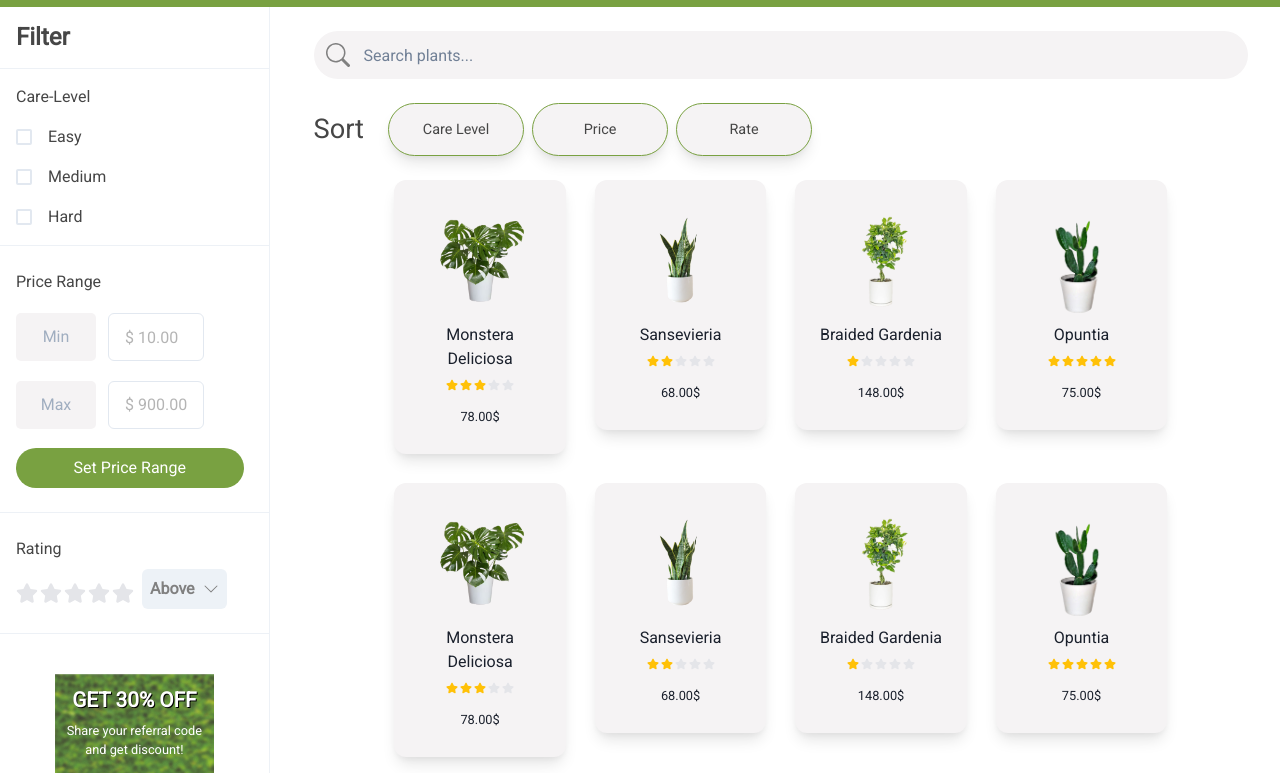
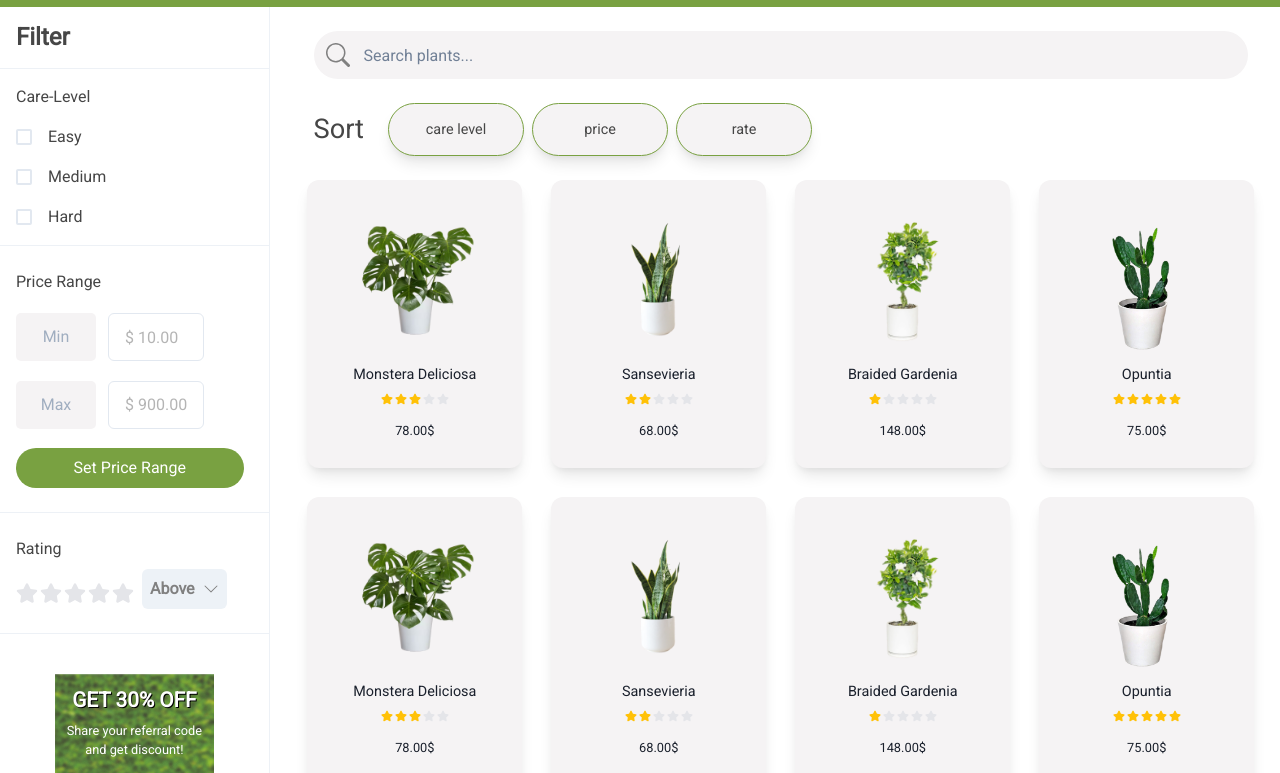
Before and after one commit to maryam-kmndi/plantify, a React (Vite) app: page /plants in a window 1280 px wide. Shown: the part 547-1320 px from the top of the page. Built offline with nearby package versions, Linux system fonts and the light colour scheme.

Commit message:
Improve PlantsPage ui

```diff
--- a/src/components/Home/ShopPreview/ShopBtn.tsx
+++ b/src/components/Home/ShopPreview/ShopBtn.tsx
@@ -24,6 +24,10 @@ const ShopBtn = ({ children, onClick }: Props) => {
         bgColor: "primaryColor",
         color: "white",
       }}
+      _focus={{
+        bg: "primaryColor",
+        color: "white",
+      }}
     >
       {children}
     </Button>
--- a/src/components/Home/ShopPreview/ShopCarts.tsx
+++ b/src/components/Home/ShopPreview/ShopCarts.tsx
@@ -16,15 +16,17 @@ import StarRate from "./StarRate";
 
 interface Props {
   data?: plantDataType[] | undefined;
+  w?: string;
+  fontSize?: string;
 }
 
-const ShopCarts = ({ data }: Props) => {
+const ShopCarts = ({ data, fontSize = "1rem",w='80%' }: Props) => {
   const renderData: plantDataType[] = data ?? plantsList;
 
   return (
     <Grid
       mt="1.5rem"
-      w={{ base: "60%", md: "80%" }}
+      width={{ base: "60%", md: w }}
       mx="auto"
       gap="1.8rem"
       templateColumns={{
@@ -66,11 +68,9 @@ const ShopCarts = ({ data }: Props) => {
               />
               <Text
                 fontSize={{
-                  base: ".9rem",
-                  sm: "1rem",
-                  md: ".9rem",
-                  lg: "1rem",
-                  xl: "1.2rem",
+                  base: "1rem",
+                  lg: fontSize,
+                  xl: "1.4rem",
                 }}
               >
                 {plant.name}
@@ -78,10 +78,7 @@ const ShopCarts = ({ data }: Props) => {
               <StarRate rate={plant.rate} />
               <Text
                 fontSize={{
-                  base: ".7rem",
-                  sm: ".9rem",
-                  md: ".7rem",
-                  lg: ".8rem",
+                  base: ".8rem",
                   xl: "1rem",
                 }}
                 py=".5rem"
--- a/src/components/Shop/SortSelector.tsx
+++ b/src/components/Shop/SortSelector.tsx
@@ -63,15 +63,15 @@ const SortSelector = ({ onSelectSortOrder }: Props) => {
           >
             Sort
           </Text>
-          <ShopBtn onClick={() => sortPlants(sortOrders[0].value)}>
-            Care Level
-          </ShopBtn>
-          <ShopBtn onClick={() => sortPlants(sortOrders[1].value)}>
-            Price
-          </ShopBtn>
-          <ShopBtn onClick={() => sortPlants(sortOrders[2].value)}>
-            Rate
-          </ShopBtn>
+          {sortOrders.map((sort) => (
+            <ShopBtn
+              key={sort.value}
+              children={sort.value}
+              onClick={() => {
+                sortPlants(sort.value);
+              }}
+            />
+          ))}
         </HStack>
       </Show>
 
--- a/src/pages/PlantsPage.tsx
+++ b/src/pages/PlantsPage.tsx
@@ -6,7 +6,7 @@ import Filter from "../components/Shop/Filter";
 import FilterDrawer from "../components/Shop/FilterDrawer";
 import ShopCarts from "../components/Home/ShopPreview/ShopCarts";
 import { plantDataType, plantsList } from "../data/plants";
-import { useEffect, useState } from "react";
+import { useState } from "react";
 
 const PlantsPage = () => {
   const [renderSortData, setRenderSortData] =
@@ -49,7 +49,11 @@ const PlantsPage = () => {
           <Show breakpoint="(max-width: 767px)">
             <FilterDrawer />
           </Show>
-          <ShopCarts data={renderSearchData ?? renderSortData} />
+          <ShopCarts
+            fontSize=".9rem"
+            w="98%"
+            data={renderSearchData ?? renderSortData}
+          />
         </GridItem>
       </Grid>
     </>
```
